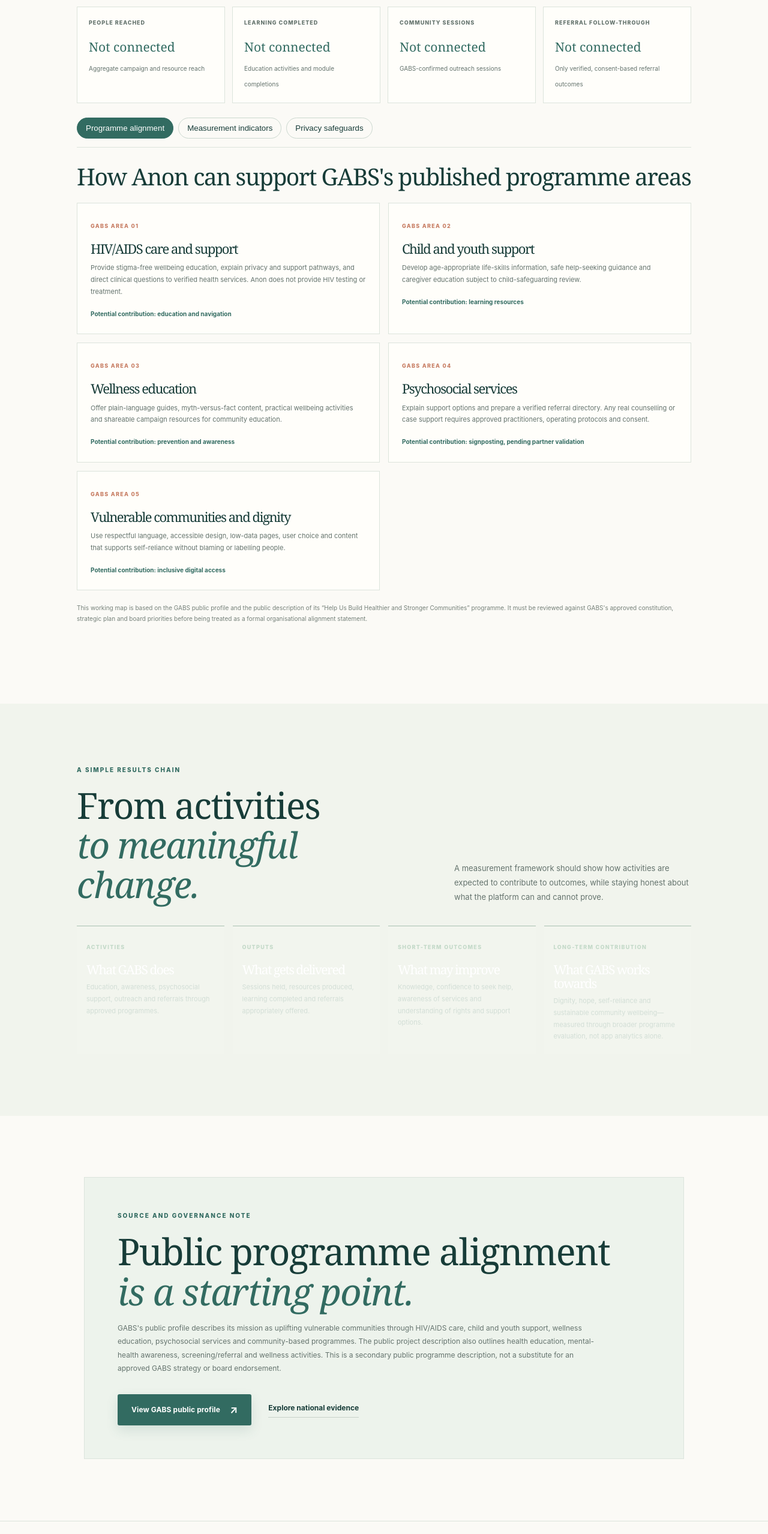
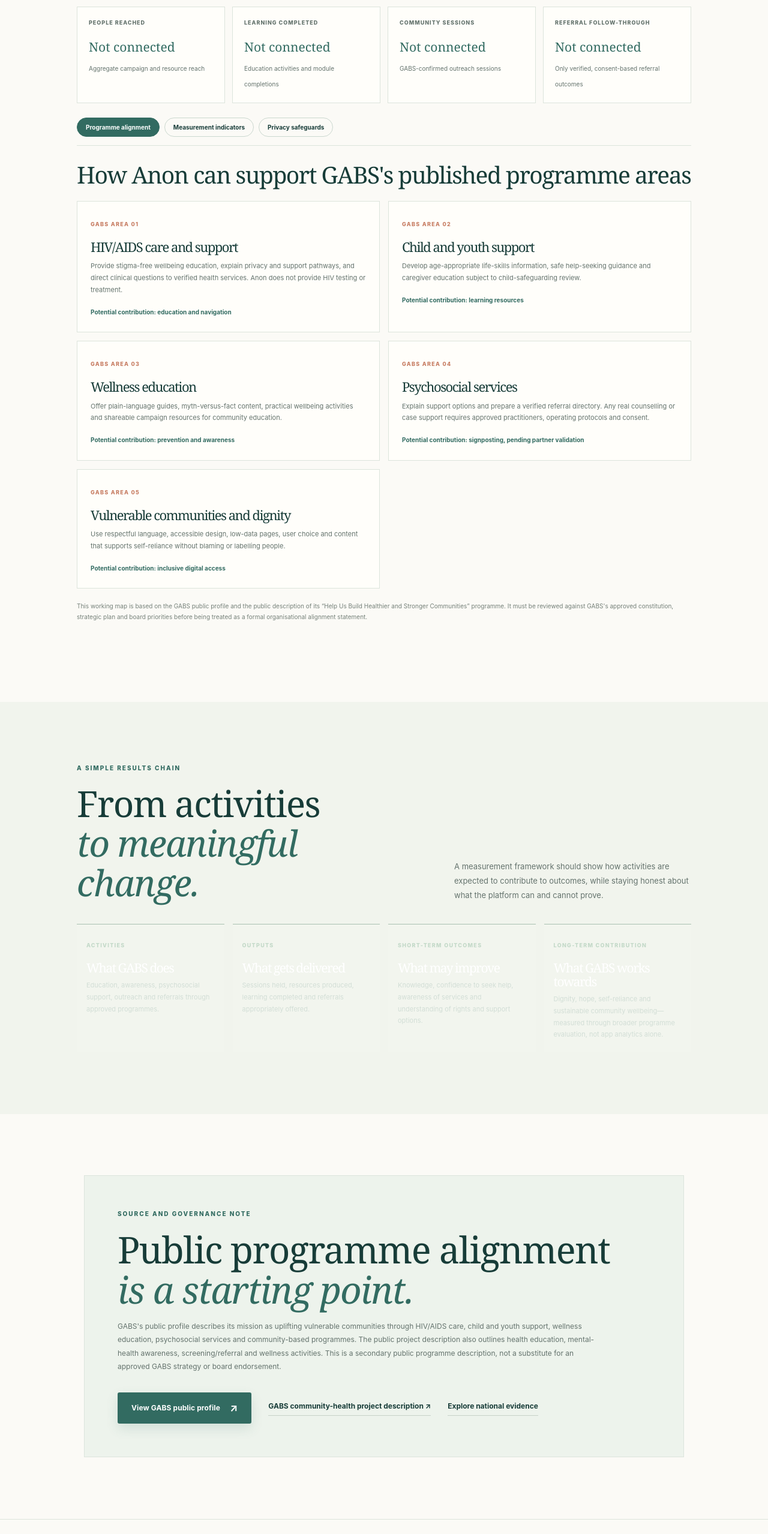
Before and after one commit to katlegomfa/anon-anonymous-counselling-app-, a website: page public/impact.html in a window 1280 px wide. Shown: the part 1361-3918 px from the top of the page at 60% size. Drawn offline with Linux system fonts and the light colour scheme.

Commit message:
Fix learning filters and strengthen source attribution

```diff
--- a/public/impact.html
+++ b/public/impact.html
@@ -73,7 +73,7 @@
       </div>
     </section>
     <section class="section">
-      <div class="callout-panel"><p class="eyebrow">SOURCE AND GOVERNANCE NOTE</p><h2>Public programme alignment<br><em>is a starting point.</em></h2><p>GABS's public profile describes its mission as uplifting vulnerable communities through HIV/AIDS care, child and youth support, wellness education, psychosocial services and community-based programmes. The public project description also outlines health education, mental-health awareness, screening/referral and wellness activities. This is a secondary public programme description, not a substitute for an approved GABS strategy or board endorsement.</p><div class="hero-actions"><a class="button button-primary" href="https://www.globalgiving.org/donate/106108/guardian-angels-botswana-society-gabs/" target="_blank" rel="noopener">View GABS public profile <span>↗</span></a><a class="text-link" href="/statistics.html">Explore national evidence</a></div></div>
+      <div class="callout-panel"><p class="eyebrow">SOURCE AND GOVERNANCE NOTE</p><h2>Public programme alignment<br><em>is a starting point.</em></h2><p>GABS's public profile describes its mission as uplifting vulnerable communities through HIV/AIDS care, child and youth support, wellness education, psychosocial services and community-based programmes. The public project description also outlines health education, mental-health awareness, screening/referral and wellness activities. This is a secondary public programme description, not a substitute for an approved GABS strategy or board endorsement.</p><div class="hero-actions"><a class="button button-primary" href="https://www.globalgiving.org/donate/106108/guardian-angels-botswana-society-gabs/" target="_blank" rel="noopener">View GABS public profile <span>↗</span></a><a class="text-link" href="https://www.globalgiving.org/projects/help-us-build-healthier-and-stronger-communities/" target="_blank" rel="noopener">GABS community-health project description ↗</a><a class="text-link" href="/statistics.html">Explore national evidence</a></div></div>
     </section>
   </main>
   <footer class="footer"><a class="brand" href="/">anon<span>.</span></a><div><b>A space to be heard.</b><small>GABS Organisation · Impact framework preview · No live GABS data connected</small></div><a href="/knowledge.html">Knowledge hub ↗</a></footer>
--- a/public/insights.js
+++ b/public/insights.js
@@ -24,7 +24,7 @@
     const query = (search?.value || '').trim().toLowerCase();
     let visible = 0;
     cards.forEach(card => {
-      const categoryMatch = activeFilter === 'all' || (card.dataset.topic || '').split(/\\s+/).includes(activeFilter);
+      const categoryMatch = activeFilter === 'all' || (card.dataset.topic || '').split(/\s+/).includes(activeFilter);
       const searchMatch = !query || ((card.dataset.search || '') + ' ' + card.textContent).toLowerCase().includes(query);
       const show = categoryMatch && searchMatch;
       card.hidden = !show;
--- a/public/styles.css
+++ b/public/styles.css
@@ -92,3 +92,6 @@
 @media(max-width:760px){.insight-hero{min-height:360px;padding:65px 26px}.insights-gateway{padding:65px 26px}.insights-gateway-cards{grid-template-columns:1fr}.insights-gateway-card{min-height:180px}.knowledge-grid{grid-template-columns:1fr}.learning-days{grid-template-columns:repeat(2,minmax(0,1fr))}.results-chain{grid-template-columns:repeat(2,minmax(0,1fr))}.impact-mapping{grid-template-columns:1fr}.source-list>a{grid-template-columns:1fr;gap:6px}.source-list i{grid-column:auto}.stat-grid{grid-template-columns:1fr}.stat-card{min-height:0}.alignment-grid{grid-template-columns:1fr 1fr}}
 @media(max-width:520px){.insight-hero{padding:57px 21px}.insight-hero h1{font-size:clamp(42px,11vw,58px)}.insights-gateway{padding:58px 21px}.knowledge-section{padding:60px 21px}.learning-days{grid-template-columns:1fr 1fr;gap:8px}.learning-days article{padding:14px 8px 10px 0}.alignment-grid{grid-template-columns:1fr}.kpi-grid{grid-template-columns:1fr 1fr}.kpi-card{padding:15px;min-height:130px}.kpi-card strong{font-size:18px}.dashboard-status{padding:18px}.context-panel{padding:20px}.filter-chip{padding:8px 11px}.results-chain{grid-template-columns:1fr}}
 @media(prefers-reduced-motion:reduce){.insights-gateway-card{transition:none}}
+
+/* Ensure the filter controls use the interface typeface on all browsers. */
+.filter-chip{font-family:inherit;font-size:10px;font-weight:650;line-height:1.2}
```
